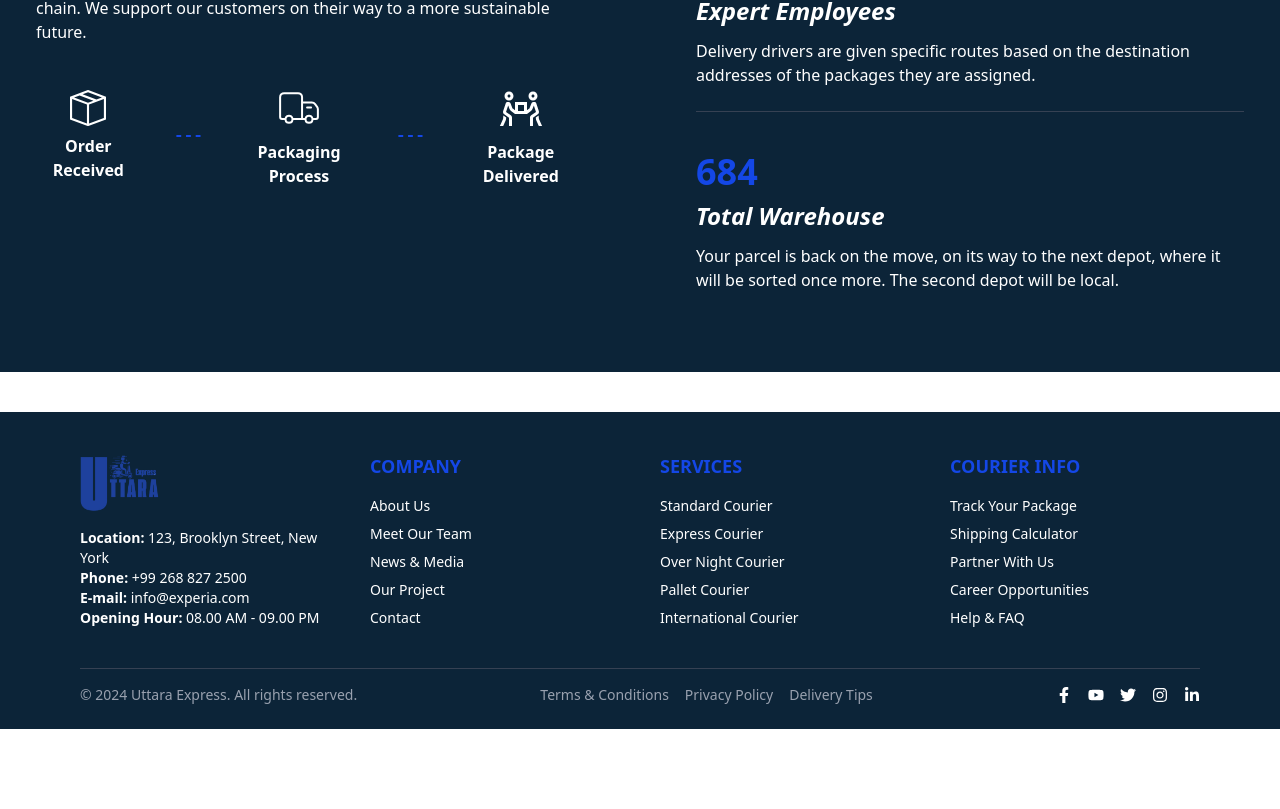
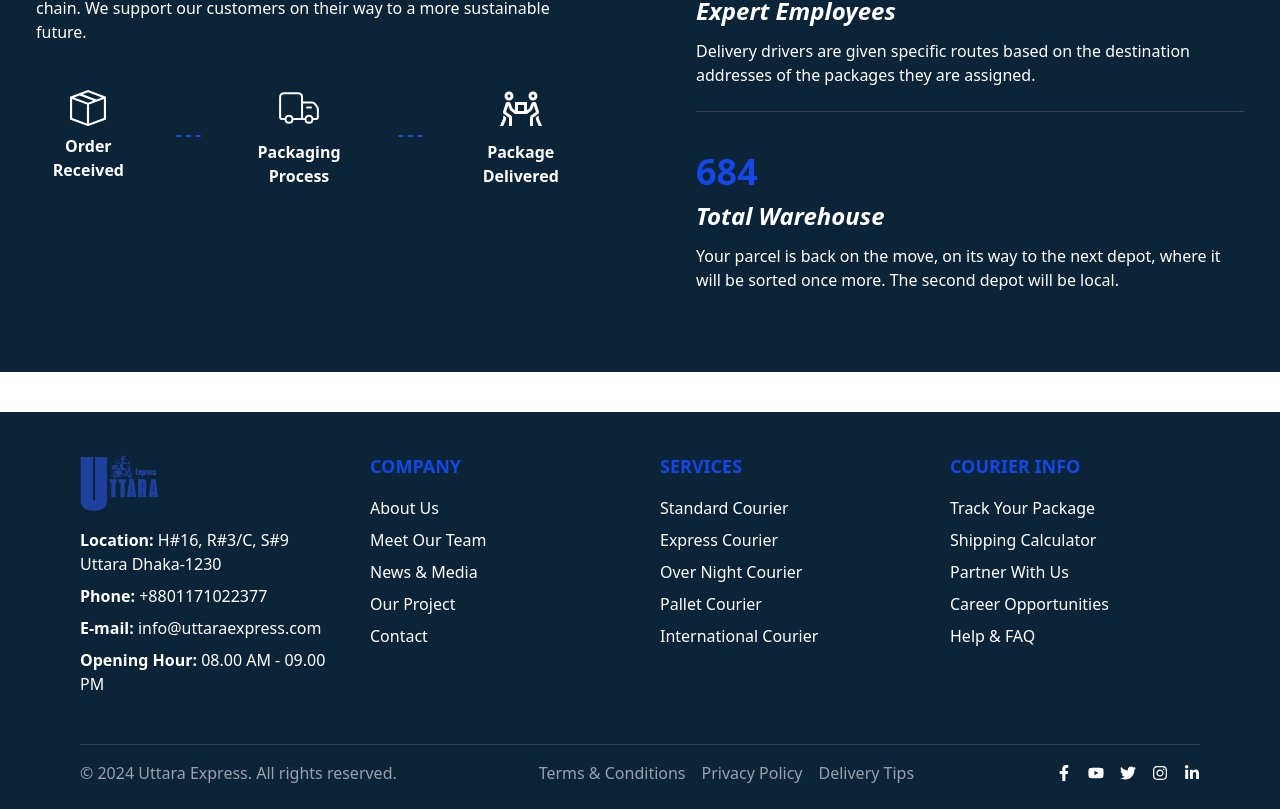
Before and after one commit to Sazid60/Uttara-Express-Landing-Page, a React (Vite) app: page / in a window 1280 px wide. Shown: the part 2239-3048 px from the top of the page. Before the commit the page ends 2968 px from the top, so only its background shows below. Built offline with nearby package versions, Linux system fonts and the light colour scheme.

Commit message:
UPDATE: Font and Color Change

```diff
--- a/src/components/Courier-Details-Banner/CourierDetails.jsx
+++ b/src/components/Courier-Details-Banner/CourierDetails.jsx
@@ -33,8 +33,8 @@
                         Dependable Courier & Delivery Service!
                     </p>
                     <h2 className="text-xl sm:text-xl md:text-3xl lg:text-4xl font-bold leading-tight mb-6">
-                        Simple processing to deliver<br />
-                        courier & parcel service
+                        Simple Processing To Deliver<br />
+                        Courier & Parcel Service
                     </h2>
                     <p className="mb-4 text-base text-wrap">
                         The process of courier delivery depends on the company, contract,
--- a/src/components/Footer/Footer.jsx
+++ b/src/components/Footer/Footer.jsx
@@ -1,76 +1,100 @@
 import React from 'react';
 import { FaFacebookF, FaYoutube, FaTwitter, FaInstagram, FaLinkedinIn } from 'react-icons/fa';
+
+const contactInfo = [
+    { label: 'Location', value: 'H#16, R#3/C, S#9 Uttara Dhaka-1230' },
+    { label: 'Phone', value: '+8801171022377' },
+    { label: 'E-mail', value: 'info@uttaraexpress.com' },
+    { label: 'Opening Hour', value: '08.00 AM - 09.00 PM' },
+];
+
+const footerSections = [
+    {
+        title: 'Company',
+        links: [
+            { label: 'About Us', href: '#' },
+            { label: 'Meet Our Team', href: '#' },
+            { label: 'News & Media', href: '#' },
+            { label: 'Our Project', href: '#' },
+            { label: 'Contact', href: '#' },
+        ],
+    },
+    {
+        title: 'Services',
+        links: [
+            { label: 'Standard Courier', href: '#' },
+            { label: 'Express Courier', href: '#' },
+            { label: 'Over Night Courier', href: '#' },
+            { label: 'Pallet Courier', href: '#' },
+            { label: 'International Courier', href: '#' },
+        ],
+    },
+    {
+        title: 'Courier Info',
+        links: [
+            { label: 'Track Your Package', href: '#' },
+            { label: 'Shipping Calculator', href: '#' },
+            { label: 'Partner With Us', href: '#' },
+            { label: 'Career Opportunities', href: '#' },
+            { label: 'Help & FAQ', href: '#' },
+        ],
+    },
+];
+
+const bottomLinks = [
+    { label: 'Terms & Conditions', href: '#' },
+    { label: 'Privacy Policy', href: '#' },
+    { label: 'Delivery Tips', href: '#' },
+];
+
+const socialLinks = [
+    { icon: <FaFacebookF />, label: 'Facebook', href: '#' },
+    { icon: <FaYoutube />, label: 'YouTube', href: '#' },
+    { icon: <FaTwitter />, label: 'Twitter', href: '#' },
+    { icon: <FaInstagram />, label: 'Instagram', href: '#' },
+    { icon: <FaLinkedinIn />, label: 'LinkedIn', href: '#' },
+];
 
 const Footer = () => {
     return (
         <footer className="bg-[#0C2438] text-white pt-10 pb-6 px-9 md:px-12 lg:px-20">
-            <div className="max-w-7xl mx-auto grid grid-cols-1 sm:grid-cols-2 lg:grid-cols-4 gap-10">
-
+            <div className="max-w-8xl mx-auto grid grid-cols-1 sm:grid-cols-2 lg:grid-cols-4 gap-10">
                 {/* Logo & Contact */}
                 <div>
                     <div className="flex items-center space-x-2 mb-4">
-                        <img src="/assets/u-ex-logo-transparent.png" alt="Experia Logo" className="w-20 h-15" />
+                        <img src="/assets/u-ex-logo-transparent.png" alt="Uttara Express Logo" className="w-20 h-15" />
                     </div>
-                    <p className="text-sm"><strong>Location:</strong> 123, Brooklyn Street, New York</p>
-                    <p className="text-sm"><strong>Phone:</strong> +99 268 827 2500</p>
-                    <p className="text-sm"><strong>E-mail:</strong> info@experia.com</p>
-                    <p className="text-sm"><strong>Opening Hour:</strong> 08.00 AM - 09.00 PM</p>
+                    {contactInfo.map((item, idx) => (
+                        <p className="text-base mb-2" key={idx}>
+                            <strong>{item.label}:</strong> {item.value}
+                        </p>
+                    ))}
                 </div>
-
-                {/* Company */}
-                <div>
-                    <h2 className="text-base md:text-lg font-semibold mb-4 text-blue-700 uppercase">Company</h2>
-                    <ul className="space-y-2 text-sm">
-                        <li><a href="#" className="hover:underline">About Us</a></li>
-                        <li><a href="#" className="hover:underline">Meet Our Team</a></li>
-                        <li><a href="#" className="hover:underline">News & Media</a></li>
-                        <li><a href="#" className="hover:underline">Our Project</a></li>
-                        <li><a href="#" className="hover:underline">Contact</a></li>
-                    </ul>
+                {/* Dynamic Sections */}
+                {footerSections.map((section) => (
+                    <div key={section.title}>
+                        <h2 className="text-base md:text-lg font-semibold mb-4 text-blue-700 uppercase">{section.title}</h2>
+                        <ul className="space-y-2 text-base">
+                            {section.links.map((link, i) => (
+                                <li key={i}><a href={link.href} className="hover:underline">{link.label}</a></li>
+                            ))}
+                        </ul>
+                    </div>
+                ))}
+            </div>
+            {/* Bottom Section */}
+            <div className="border-t border-gray-700 mt-10 pt-4 flex flex-col md:flex-row md:justify-between items-center text-base text-gray-400 space-y-3 md:space-y-0">
+                <p>&copy; 2024 Uttara Express. All rights reserved.</p>
+                <div className="flex flex-wrap justify-center gap-4">
+                    {bottomLinks.map((link, idx) => (
+                        <a key={idx} href={link.href} className="hover:underline">{link.label}</a>
+                    ))}
                 </div>
-
-                {/* Services */}
-                <div>
-                    <h2 className="text-base md:text-lg font-semibold mb-4 text-blue-700 uppercase">Services</h2>
-                    <ul className="space-y-2 text-sm">
-                        <li><a href="#" className="hover:underline">Standard Courier</a></li>
-                        <li><a href="#" className="hover:underline">Express Courier</a></li>
-                        <li><a href="#" className="hover:underline">Over Night Courier</a></li>
-                        <li><a href="#" className="hover:underline">Pallet Courier</a></li>
-                        <li><a href="#" className="hover:underline">International Courier</a></li>
-                    </ul>
-                </div>
-
-                {/* Courier Info */}
-                <div>
-                    <h2 className="text-base md:text-lg font-semibold mb-4 text-blue-700 uppercase">Courier Info</h2>
-                    <ul className="space-y-2 text-sm">
-                        <li><a href="#" className="hover:underline">Track Your Package</a></li>
-                        <li><a href="#" className="hover:underline">Shipping Calculator</a></li>
-                        <li><a href="#" className="hover:underline">Partner With Us</a></li>
-                        <li><a href="#" className="hover:underline">Career Opportunities</a></li>
-                        <li><a href="#" className="hover:underline">Help & FAQ</a></li>
-                    </ul>
-                </div>
-            </div>
-
-            {/* Bottom Section */}
-            <div className="border-t border-gray-700 mt-10 pt-4 flex flex-col md:flex-row md:justify-between items-center text-sm text-gray-400 space-y-3 md:space-y-0">
-                <p>&copy; 2024 Uttara Express. All rights reserved.</p>
-
-                <div className="flex flex-wrap justify-center gap-4">
-                    <a href="#" className="hover:underline">Terms & Conditions</a>
-                    <a href="#" className="hover:underline">Privacy Policy</a>
-                    <a href="#" className="hover:underline">Delivery Tips</a>
-                </div>
-
                 {/* Social Icons */}
                 <div className="flex space-x-4 text-white text-base">
-                    <a href="#" aria-label="Facebook"><FaFacebookF /></a>
-                    <a href="#" aria-label="YouTube"><FaYoutube /></a>
-                    <a href="#" aria-label="Twitter"><FaTwitter /></a>
-                    <a href="#" aria-label="Instagram"><FaInstagram /></a>
-                    <a href="#" aria-label="LinkedIn"><FaLinkedinIn /></a>
+                    {socialLinks.map((social, idx) => (
+                        <a key={idx} href={social.href} aria-label={social.label}>{social.icon}</a>
+                    ))}
                 </div>
             </div>
         </footer>
--- a/src/components/Navbar/Navbar.jsx
+++ b/src/components/Navbar/Navbar.jsx
@@ -5,7 +5,7 @@
     FaTimes,
 } from "react-icons/fa"
 import { useState } from "react"
-import TopNav from "./TopNav"
+
 
 const navLinks = [
     { label: "Home", href: "#", active: true },
--- a/src/components/Our-Features/OurFeatures.jsx
+++ b/src/components/Our-Features/OurFeatures.jsx
@@ -1,7 +1,7 @@
 import React, { useRef, useState } from "react";
 import { BiDollar } from "react-icons/bi";
 import { FaRegClock, FaTruck, FaShieldAlt, FaArrowRight, FaPlay, FaPause } from "react-icons/fa";
-import { FiArrowRight } from "react-icons/fi";
+import { FiArrowRight, FiPhone } from "react-icons/fi";
 import 'animate.css';
 
 const features = [
@@ -70,7 +70,7 @@
                     <div className="grid md:grid-cols-2 gap-8 mb-16">
                         <div>
                             <h2 className="text-xl sm:text-xl md:text-3xl lg:text-4xl font-bold leading-tight">
-                                Since during our launch, to deliver high value package.
+                                Since During our Launch, To Deliver High Value Package.
                             </h2>
                         </div>
                         <div className="space-y-4  ">
@@ -101,12 +101,17 @@
 
                     {/* Contact Section */}
                     <div className="grid md:grid-cols-2 gap-10 items-center">
-                        <div>
+                        <div className="text-center md:text-left">
                             <p className="mb-4 max-w-md">
                                 If you have any delivery queries, don't hesitate to contact our team, or you can also phone call us
                                 anytime.
                             </p>
-                            <p className="text-blue-400 mb-6 text-lg">(800) 0117 1022377</p>
+                            <p className="mb-6">
+                                <a href="tel:+8801171022377" className="text-blue-700 text-lg hover:underline focus:underline outline-none inline-flex items-center gap-2">
+                                    <FiPhone className="w-5 h-5" />
+                                    +8801171022377
+                                </a>
+                            </p>
                             <button className="bg-transparent border-2 border-white text-white px-8 py-3 rounded-md flex justify-center items-center group hover:text-blue-600 hover:bg-opacity-10 transition-colors duration-300 w-full sm:w-auto">
                                 <span className="text-base ">Get A Quote</span>
                                 <FiArrowRight className="w-5 h-5 ml-2 transform group-hover:translate-x-1 transition-transform duration-300" />
```
